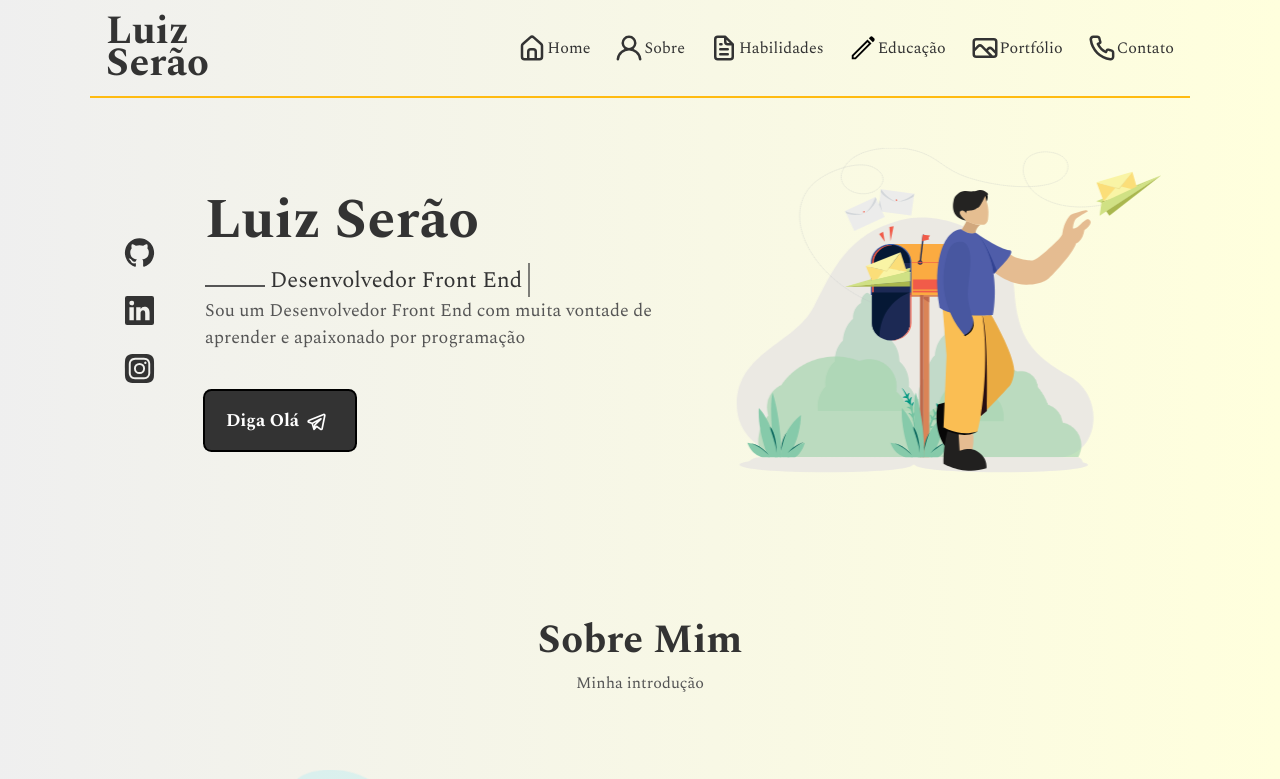
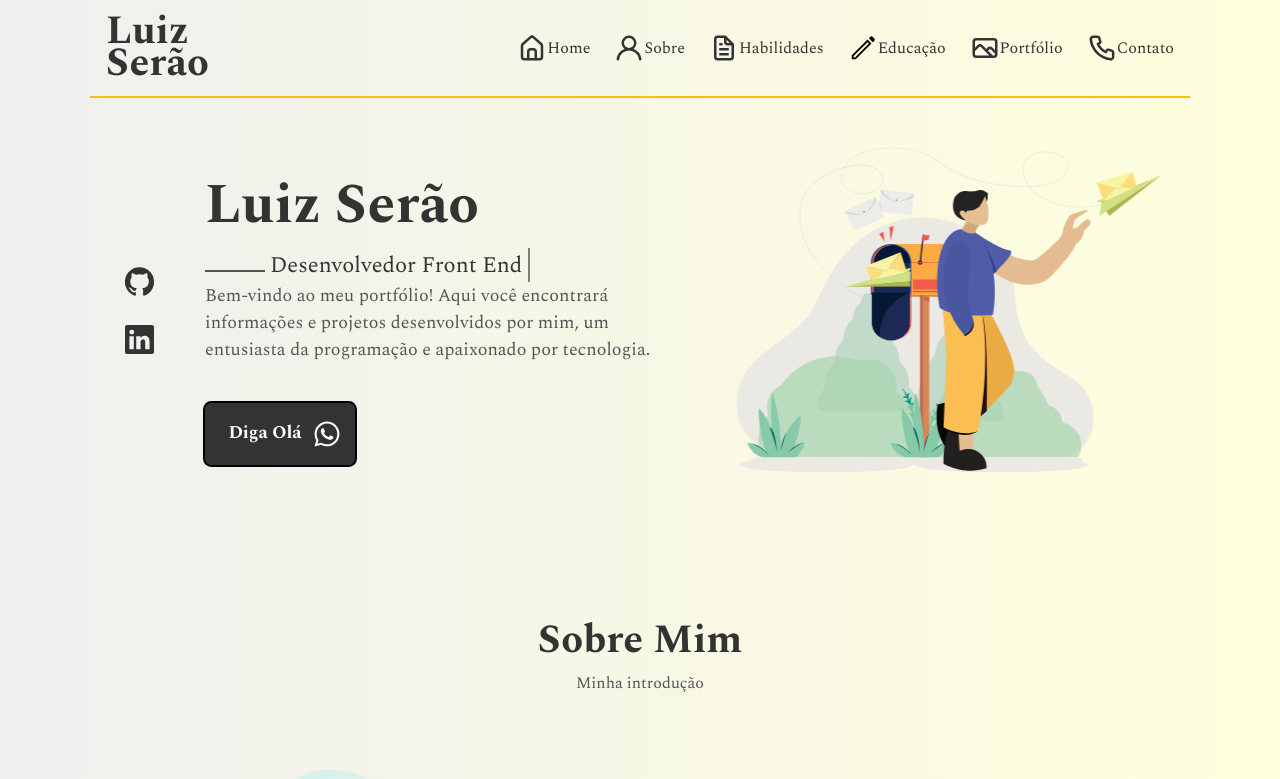
Before and after one commit to luizCosta-Serao/luizCosta-Serao.github.io, a React (Create React App) app: page / in a window 1280 px wide. Shown: the top 779 px of the page. Built offline with nearby package versions, Linux system fonts and the light colour scheme.

Commit message:
Atualização da seção home

```diff
--- a/src/components/Home/Home.js
+++ b/src/components/Home/Home.js
@@ -3,9 +3,8 @@ import styles from "./Home.module.css"
 import Social from './Social'
 import github from "../../imgs/social/github.svg"
 import linkedin from "../../imgs/social/linkedin.svg"
-import instagram from "../../imgs/social/instagram.svg"
 import photo from "../../imgs/home/Message-Sent.svg"
-import sendMessage from "../../imgs/home/telegram.svg"
+import whatsapp from "../../imgs/Contact/whatsapp_2.svg"
 import Button from '../Geral/Button'
 
 const Home = () => {
@@ -22,21 +21,16 @@ const Home = () => {
           alt="Linkedin"
           href={"https://www.linkedin.com/in/luiz-antonio-205058230/"}
         />
-        <Social
-          src={instagram}
-          alt="Instagram"
-          href={"https://www.instagram.com/luiz_antoni.o/"}
-        />
       </div>
       <div className={styles.content}>
         <div className={styles.contentText}>
           <h1>Luiz Serão</h1>
           <p className={styles.typeAnimation}>Desenvolvedor Front End</p>
-          <p>Sou um Desenvolvedor Front End com muita vontade de aprender e apaixonado por programação</p>
-          <a target="__blank" href='https://xn--r1a.click/Luiz_Serao'>
+          <p>Bem-vindo ao meu portfólio! Aqui você encontrará informações e projetos desenvolvidos por mim, um entusiasta da programação e apaixonado por tecnologia.</p>
+          <a className={styles.whatsapp} target="__blank" href='https://linkwhats.app/85893b'>
             <Button>
               Diga Olá
-              <img src={sendMessage} alt="Ícone de mensagem"/>
+              <img src={whatsapp} alt="Whatsapp"/>
             </Button>
           </a>
         </div>
--- a/src/components/Home/Home.module.css
+++ b/src/components/Home/Home.module.css
@@ -25,6 +25,13 @@
 .contentText h1 {
   color: #333;
   font-size: 3.5rem;
+}
+
+.whatsapp button img {
+  width: 30px;
+  height: 30px;
+  position: relative;
+  left: 10px;
 }
 
 .contentText .typeAnimation {
@@ -89,6 +96,9 @@
   .social {
     position: relative;
     top: 10px;
+    max-width: 200px;
+    justify-content: end;
+    width: 100%;
     flex-direction: row;
   }
 
```
Also changed, not shown: src/components/Contact/Contact.module.css (line endings or trailing spaces), src/imgs/Contact/whatsapp_2.svg (added).
